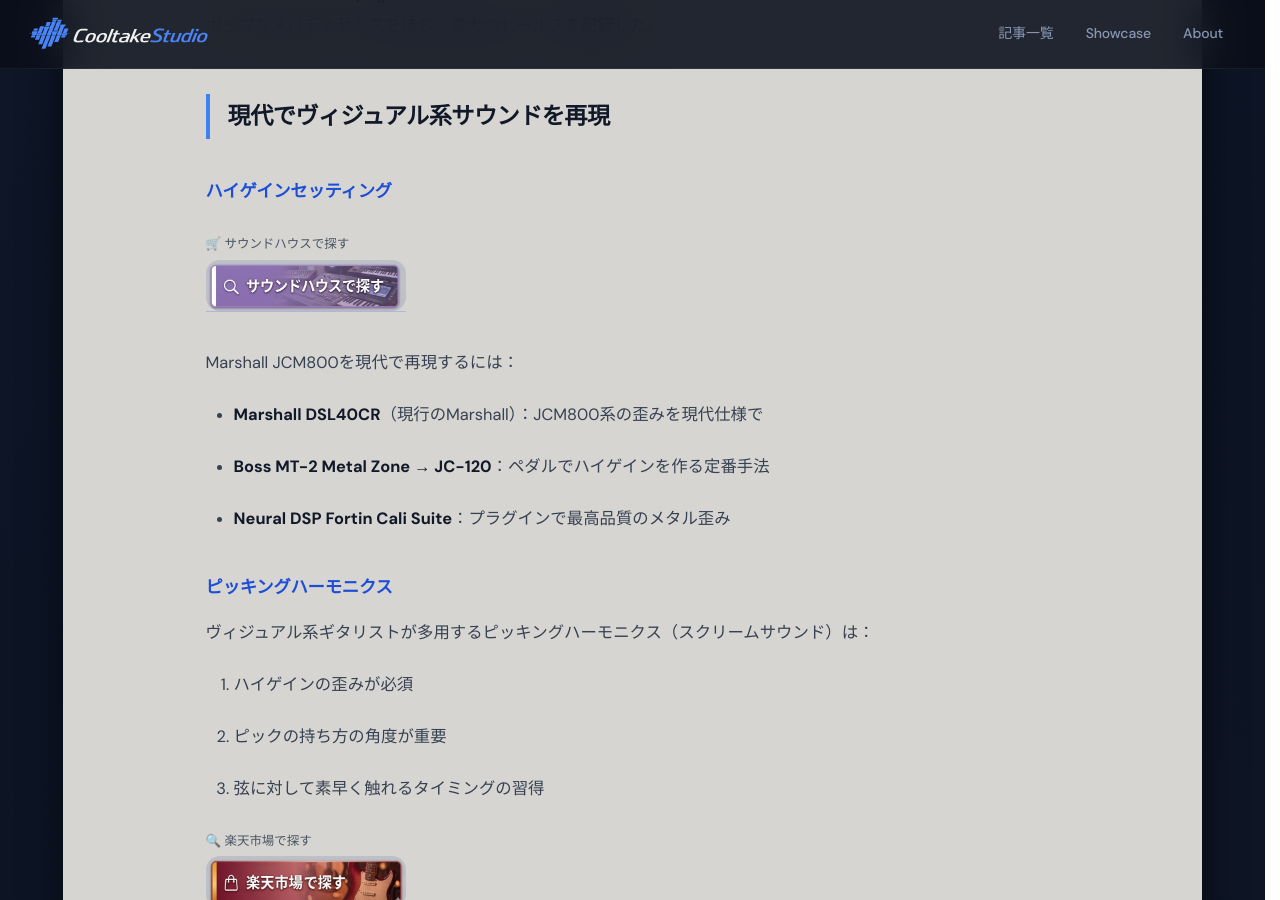
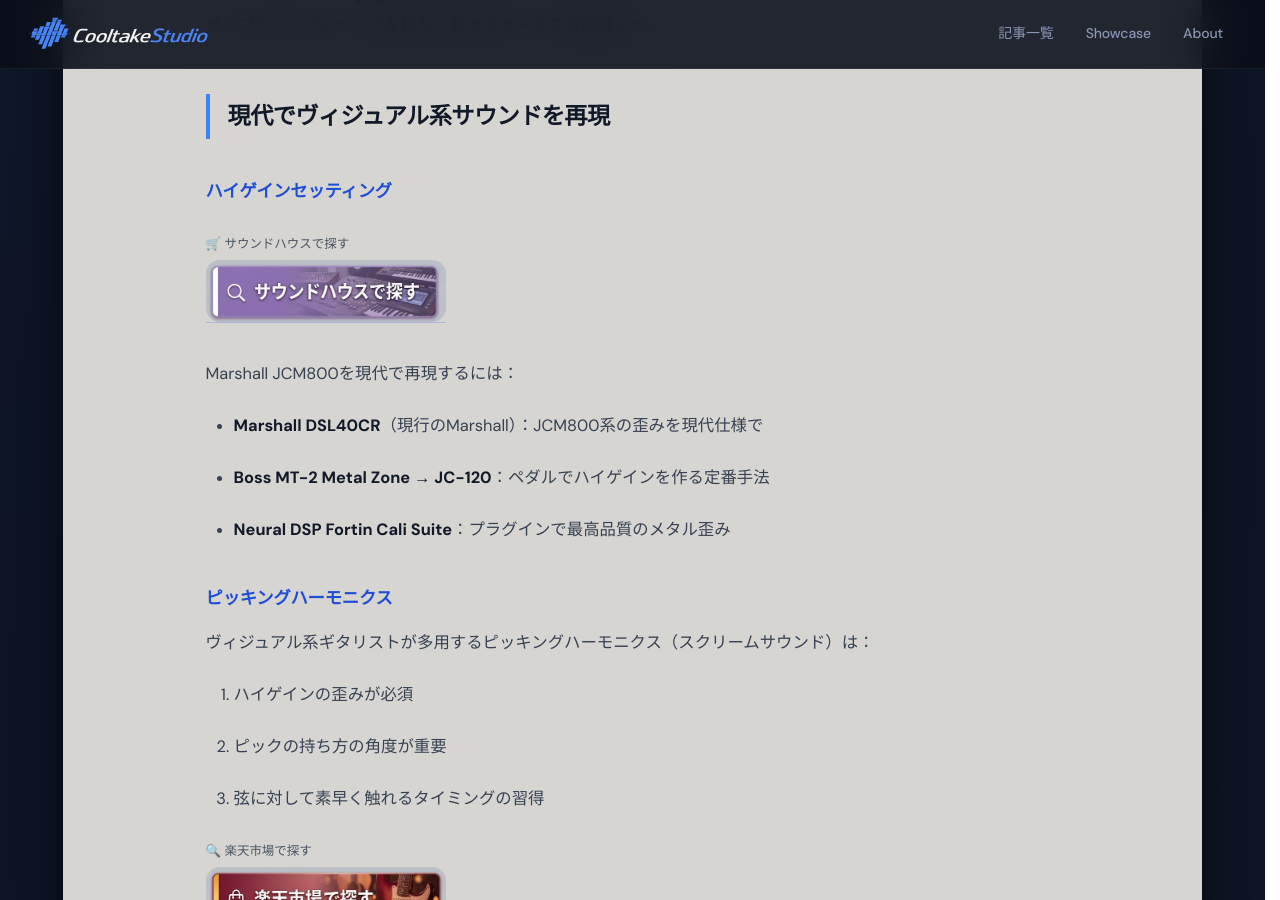
Before and after one commit to cooltake/cooltake-staging, a Jekyll site: the page built from _posts/2026-05-30-japan-music-10-visual-kei.md, in a window 1280 px wide and 900 px high, scrolled down 2435 px. Built offline with Jekyll 4.4.1, drawn with Linux system fonts in a browser that asks for light colours; some web fonts are replaced.

Commit message:
style: flex horizontal buttons + larger width in 2026-05-30-japan-music-10-visual-kei.md

```diff
--- a/_posts/2026-05-30-japan-music-10-visual-kei.md
+++ b/_posts/2026-05-30-japan-music-10-visual-kei.md
@@ -121,7 +121,7 @@
 <div style="margin:1.5rem 0;">
 
 <span style="display:block;font-size:.78rem;color:#4b5563;margin-bottom:3px;margin-top:6px;">🛒 サウンドハウスで探す</span>
-<a href="https://h.accesstrade.net/sp/cc?rk=0100pdhv00n9hy&url=https%3A%2F%2Fwww.soundhouse.co.jp%2Fsearch%2Findex%3Fs_category_cd%3D130%26s_maker_cd%3D%26s_search_all%3D%26s_ord%3D" rel="nofollow" referrerpolicy="no-referrer-when-downgrade" style="display:inline-block;text-decoration:none;"><img src="/assets/images/btn-soundhouse.jpg" alt="サウンドハウスで探す" width="200" style="max-width:100%;height:auto;border-radius:14px;display:block;"></a>
+<a href="https://h.accesstrade.net/sp/cc?rk=0100pdhv00n9hy&url=https%3A%2F%2Fwww.soundhouse.co.jp%2Fsearch%2Findex%3Fs_category_cd%3D130%26s_maker_cd%3D%26s_search_all%3D%26s_ord%3D" rel="nofollow" referrerpolicy="no-referrer-when-downgrade" style="display:inline-block;text-decoration:none;"><img src="/assets/images/btn-soundhouse.jpg" alt="サウンドハウスで探す" width="240" style="max-width:100%;height:auto;border-radius:14px;display:block;"></a>
 
 </div>
 
@@ -154,7 +154,7 @@
 <div style="margin:1.5rem 0;">
 
 <span style="display:block;font-size:.78rem;color:#4b5563;margin-bottom:3px;margin-top:6px;">🔍 楽天市場で探す</span>
-<a href="https://hb.afl.rakuten.co.jp/ichiba/54518dd8.3792440a.54518dd9.03b99be4/?pc=https%3A%2F%2Fsearch.rakuten.co.jp%2Fsearch%2Fmall%2F%25E3%2582%A8%25E3%2583%AC%25E3%2582%AD%25E3%2582%AE%25E3%2582%BF%25E3%2583%BC%2BMarshall%2F" rel="nofollow" referrerpolicy="no-referrer-when-downgrade" style="display:inline-block;text-decoration:none;"><img src="/assets/images/btn-rakuten.jpg" alt="楽天市場で探す" width="200" style="max-width:100%;height:auto;border-radius:14px;display:block;"></a>
+<a href="https://hb.afl.rakuten.co.jp/ichiba/54518dd8.3792440a.54518dd9.03b99be4/?pc=https%3A%2F%2Fsearch.rakuten.co.jp%2Fsearch%2Fmall%2F%25E3%2582%A8%25E3%2583%AC%25E3%2582%AD%25E3%2582%AE%25E3%2582%BF%25E3%2583%BC%2BMarshall%2F" rel="nofollow" referrerpolicy="no-referrer-when-downgrade" style="display:inline-block;text-decoration:none;"><img src="/assets/images/btn-rakuten.jpg" alt="楽天市場で探す" width="240" style="max-width:100%;height:auto;border-radius:14px;display:block;"></a>
 
 </div>
 
@@ -189,7 +189,7 @@
 <div style="margin:1.5rem 0;">
 
 <span style="display:block;font-size:.78rem;color:#4b5563;margin-bottom:3px;margin-top:6px;">🔍 楽天市場で探す</span>
-<a href="https://hb.afl.rakuten.co.jp/ichiba/54518dd8.3792440a.54518dd9.03b99be4/?pc=https%3A//search.rakuten.co.jp/search/mall/X%2BJAPAN%2BGLAY%2BLUNA%2BSEA%2BCD/" rel="nofollow" referrerpolicy="no-referrer-when-downgrade" style="display:inline-block;text-decoration:none;"><img src="/assets/images/btn-rakuten.jpg" alt="楽天市場で探す" width="200" style="max-width:100%;height:auto;border-radius:14px;display:block;"></a>
+<a href="https://hb.afl.rakuten.co.jp/ichiba/54518dd8.3792440a.54518dd9.03b99be4/?pc=https%3A//search.rakuten.co.jp/search/mall/X%2BJAPAN%2BGLAY%2BLUNA%2BSEA%2BCD/" rel="nofollow" referrerpolicy="no-referrer-when-downgrade" style="display:inline-block;text-decoration:none;"><img src="/assets/images/btn-rakuten.jpg" alt="楽天市場で探す" width="240" style="max-width:100%;height:auto;border-radius:14px;display:block;"></a>
 
 </div>
 
@@ -202,7 +202,7 @@
 <div style="margin:1.5rem 0;">
 
 <span style="display:block;font-size:.78rem;color:#4b5563;margin-bottom:3px;margin-top:6px;">🔍 楽天市場で探す</span>
-<a href="https://hb.afl.rakuten.co.jp/ichiba/54518dd8.3792440a.54518dd9.03b99be4/?pc=https%3A//search.rakuten.co.jp/search/mall/%E3%83%8F%E3%83%BC%E3%83%89%E3%83%AD%E3%83%83%E3%82%AF%2B%E3%82%AE%E3%82%BF%E3%83%BC%2B%E6%95%99%E5%89%87%E6%9C%AC/" rel="nofollow" referrerpolicy="no-referrer-when-downgrade" style="display:inline-block;text-decoration:none;"><img src="/assets/images/btn-rakuten.jpg" alt="楽天市場で探す" width="200" style="max-width:100%;height:auto;border-radius:14px;display:block;"></a>
+<a href="https://hb.afl.rakuten.co.jp/ichiba/54518dd8.3792440a.54518dd9.03b99be4/?pc=https%3A//search.rakuten.co.jp/search/mall/%E3%83%8F%E3%83%BC%E3%83%89%E3%83%AD%E3%83%83%E3%82%AF%2B%E3%82%AE%E3%82%BF%E3%83%BC%2B%E6%95%99%E5%89%87%E6%9C%AC/" rel="nofollow" referrerpolicy="no-referrer-when-downgrade" style="display:inline-block;text-decoration:none;"><img src="/assets/images/btn-rakuten.jpg" alt="楽天市場で探す" width="240" style="max-width:100%;height:auto;border-radius:14px;display:block;"></a>
 
 </div>
 
@@ -217,13 +217,13 @@
 <div>
 
 <span style="display:block;font-size:.78rem;color:#4b5563;margin-bottom:3px;margin-top:6px;">🔍 楽天市場で探す</span>
-<a href="https://hb.afl.rakuten.co.jp/ichiba/54518dd8.3792440a.54518dd9.03b99be4/?pc=https%3A//search.rakuten.co.jp/search/mall/%E3%82%A8%E3%83%AC%E3%82%AD%E3%82%AE%E3%82%BF%E3%83%BC%2BMarshall%2B%E3%82%A2%E3%83%B3%E3%83%97/" rel="nofollow" referrerpolicy="no-referrer-when-downgrade" style="display:inline-block;text-decoration:none;"><img src="/assets/images/btn-rakuten.jpg" alt="楽天市場で探す" width="200" style="max-width:100%;height:auto;border-radius:14px;display:block;"></a>
+<a href="https://hb.afl.rakuten.co.jp/ichiba/54518dd8.3792440a.54518dd9.03b99be4/?pc=https%3A//search.rakuten.co.jp/search/mall/%E3%82%A8%E3%83%AC%E3%82%AD%E3%82%AE%E3%82%BF%E3%83%BC%2BMarshall%2B%E3%82%A2%E3%83%B3%E3%83%97/" rel="nofollow" referrerpolicy="no-referrer-when-downgrade" style="display:inline-block;text-decoration:none;"><img src="/assets/images/btn-rakuten.jpg" alt="楽天市場で探す" width="240" style="max-width:100%;height:auto;border-radius:14px;display:block;"></a>
 
 </div>
 <div>
 
 <span style="display:block;font-size:.78rem;color:#4b5563;margin-bottom:3px;margin-top:6px;">🛒 サウンドハウスで探す</span>
-<a href="https://h.accesstrade.net/sp/cc?rk=0100pdhv00n9hy&url=https%3A%2F%2Fwww.soundhouse.co.jp%2Fsearch%2Findex%3Fs_category_cd%3D130%26s_maker_cd%3D%26s_search_all%3D%26s_ord%3D" rel="nofollow" referrerpolicy="no-referrer-when-downgrade" style="display:inline-block;text-decoration:none;"><img src="/assets/images/btn-soundhouse.jpg" alt="サウンドハウスで探す" width="200" style="max-width:100%;height:auto;border-radius:14px;display:block;"></a>
+<a href="https://h.accesstrade.net/sp/cc?rk=0100pdhv00n9hy&url=https%3A%2F%2Fwww.soundhouse.co.jp%2Fsearch%2Findex%3Fs_category_cd%3D130%26s_maker_cd%3D%26s_search_all%3D%26s_ord%3D" rel="nofollow" referrerpolicy="no-referrer-when-downgrade" style="display:inline-block;text-decoration:none;"><img src="/assets/images/btn-soundhouse.jpg" alt="サウンドハウスで探す" width="240" style="max-width:100%;height:auto;border-radius:14px;display:block;"></a>
 
 </div>
 </div>
```
